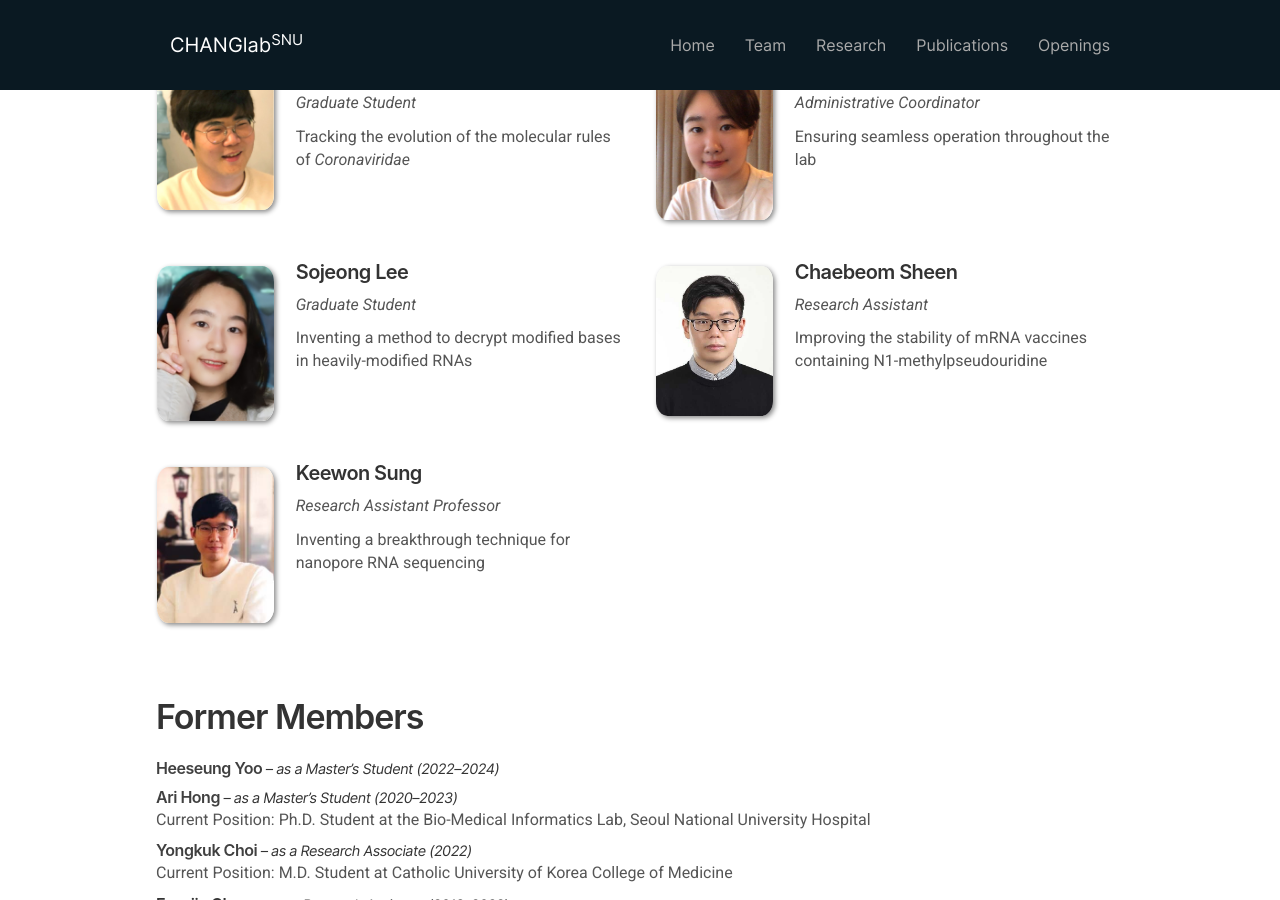
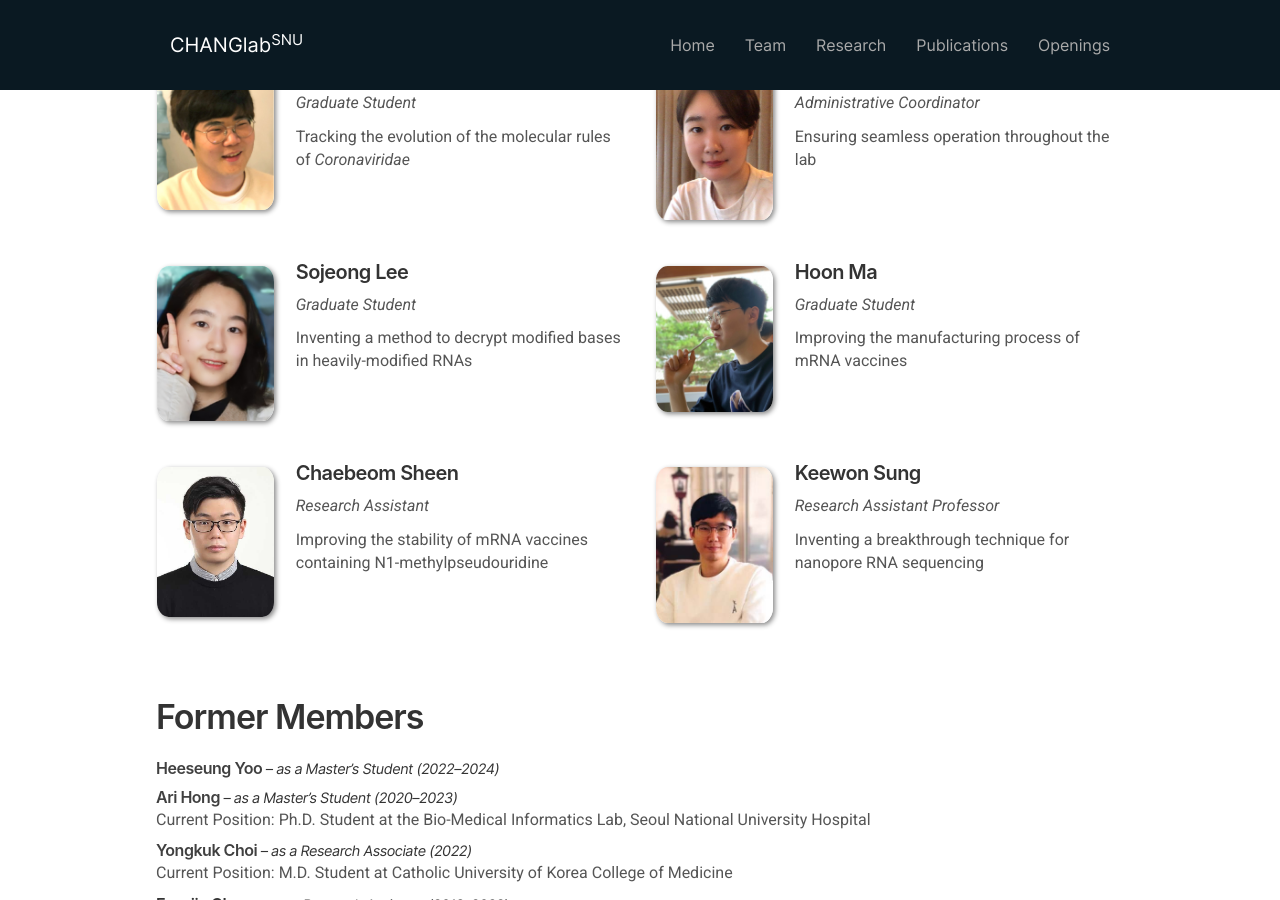
Before and after one commit to ChangLabSNU/ChangLabSNU.github.io, a Jekyll site: the page built from _pages/team.md, in a window 1280 px wide and 900 px high, scrolled down 892 px. Built offline with Jekyll 4.4.1, drawn with Linux system fonts in a browser that asks for light colours; nearby versions of some CDN libraries; some web fonts are replaced.

Commit message:
Add Hoon to the list of members; Repack the profile image.

```diff
--- a/_data/team.yml
+++ b/_data/team.yml
@@ -162,3 +162,14 @@
   category: research-assistant
   sort-key: sheen-chaebeom
   active: true
+
+- name: Hoon Ma
+  name_abbr: H. Ma
+  photo: hma-thumb.jpg
+  email: cauchybs@snu.ac.kr
+  info: Graduate Student
+  intro: Improving the manufacturing process of mRNA vaccines
+  link: hoon-ma
+  category: student
+  sort-key: ma-hoon
+  active: true
```
Also changed, not shown: _pages/team/hoon-ma.md (+5 -3 lines), images/members/hma-thumb.jpg.
